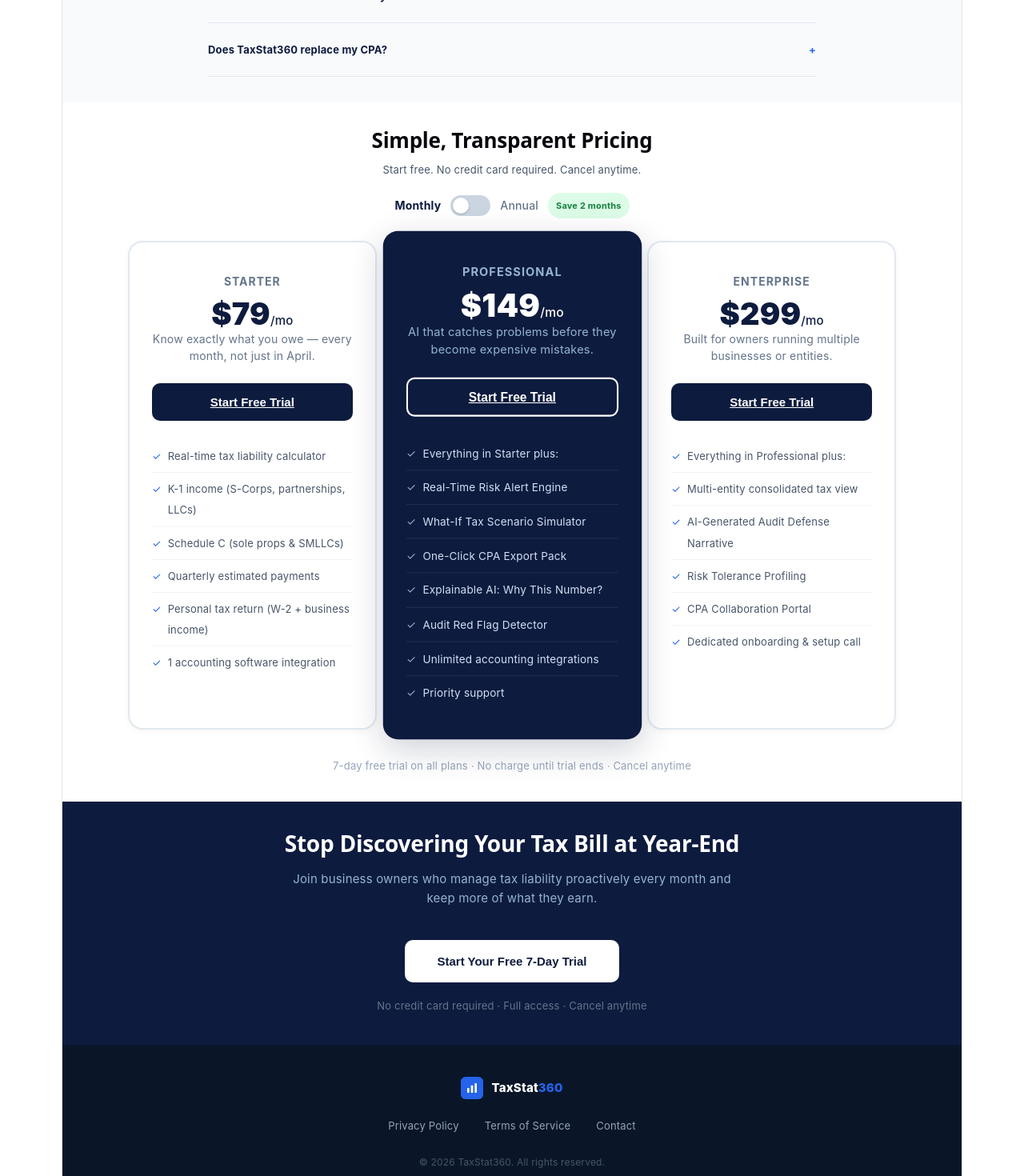
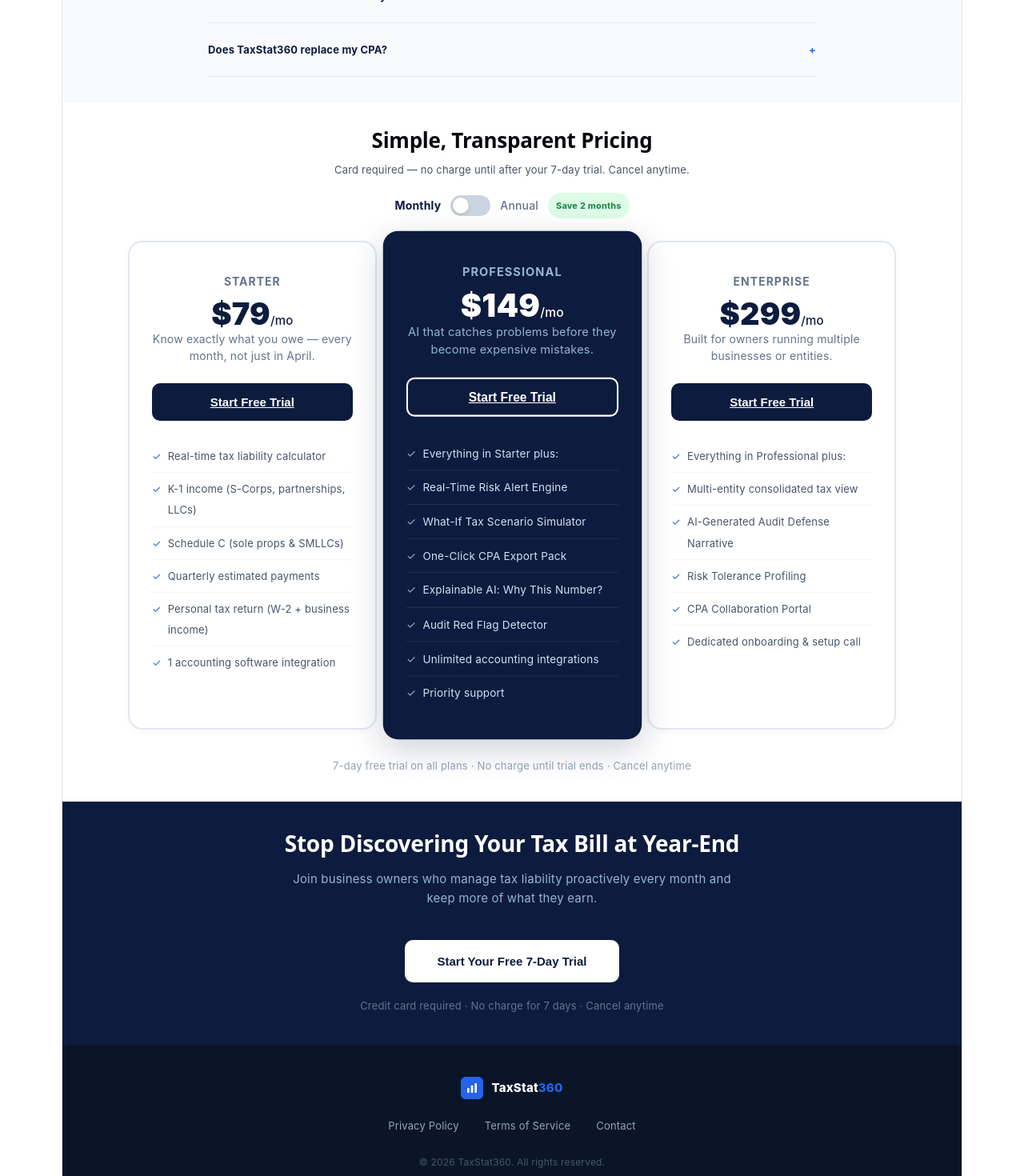
Before and after one commit to natashaverela-speckm/TaxStat360, a React (Vite) app: page / in a window 1280 px wide. Shown: the part 3222-4692 px from the top of the page at 80% size. Built offline with nearby package versions, Linux system fonts and the light colour scheme.

Commit message:
fix: update free trial messaging — credit card required, no charge until day 7

```diff
--- a/src/Landing.jsx
+++ b/src/Landing.jsx
@@ -128,7 +128,7 @@ export default function Landing() {
             { q: 'What accounting software does TaxStat360 connect to?', a: 'We currently integrate with QuickBooks Online, Xero, Wave, and FreshBooks. We pull your profit and loss data directly so you never have to manually enter numbers. More integrations are coming soon.' },
             { q: 'Can I use TaxStat360 if I have multiple businesses?', a: 'Yes. The Professional and Enterprise plans support multiple entities. You can connect a separate accounting system for each business and see your consolidated tax exposure across all of them in one view.' },
             { q: 'Is my financial data secure?', a: 'Absolutely. TaxStat360 uses bank-level 256-bit encryption and read-only API connections to your accounting software. We never have access to move or modify your money. Your data is never sold or shared with third parties.' },
-            { q: 'What is the 7-day free trial?', a: 'You get full access to all features on your selected plan for 7 days at no charge. No credit card is required to start. At the end of the trial, you can choose to subscribe or your account simply becomes inactive. No surprise charges.' },
+            { q: 'What is the 7-day free trial?', a: 'You get full access to all features on your selected plan for 7 days. A credit card is required to start your trial — this is used to set up your subscription. You will not be charged until your 7-day trial ends. Cancel anytime before day 7 and you will never be billed.' },
             { q: 'What does real-time mean exactly?', a: 'Every time you log in, TaxStat360 syncs with your accounting software and recalculates your estimated tax liability using your most current income and expense data. If you land a big client in October or make a large purchase in November, your tax picture updates immediately so you can act on it.' },
             { q: 'Does TaxStat360 replace my CPA?', a: 'No, and we do not try to. TaxStat360 is a tax management and planning tool, not a tax filing service. Think of it as giving you the same real-time visibility your CPA has, but available to you 365 days a year. Many of our users share their TaxStat360 dashboard with their CPA to make their relationship more productive.' },
           ].map((item, i) => (
@@ -144,7 +144,7 @@ export default function Landing() {
       </section>
       <section id="pricing" style={{ scrollMarginTop: 72 }} style={{ padding: '32px 24px', textAlign: 'center', background: '#fff' }}>
         <h2 style={{ fontSize: 26, fontWeight: 800, marginBottom: 8 }}>Simple, Transparent Pricing</h2>
-        <p style={{ fontSize: 13, color: '#475569', marginBottom: 16 }}>Start free. No credit card required. Cancel anytime.</p>
+        <p style={{ fontSize: 13, color: '#475569', marginBottom: 16 }}>Card required — no charge until after your 7-day trial. Cancel anytime.</p>
         <div style={{ display:'flex', alignItems:'center', justifyContent:'center', gap:12, marginBottom:28 }}>
           <span style={{ fontSize:14, fontWeight: isAnnual ? 500 : 700, color: isAnnual ? '#64748b' : '#0D1B3E' }}>Monthly</span>
           <div onClick={() => setBilling(isAnnual ? 'monthly' : 'annual')} style={{ width:50, height:26, background: isAnnual ? '#2563EB' : '#CBD5E1', borderRadius:13, cursor:'pointer', position:'relative', transition:'background 0.2s' }}><div style={{ position:'absolute', top:3, left: isAnnual ? 27 : 3, width:20, height:20, background:'#fff', borderRadius:'50%', transition:'left 0.2s', boxShadow:'0 1px 3px rgba(0,0,0,0.2)' }} /></div>
@@ -179,7 +179,7 @@ export default function Landing() {
         <h2 style={{ fontSize: 28, fontWeight: 900, color: '#fff', marginBottom: 16 }}>Stop Discovering Your Tax Bill at Year-End</h2>
         <p style={{ fontSize: 15, color: '#93b4d4', maxWidth: 560, margin: '0 auto 40px', lineHeight: 1.6 }}>Join business owners who manage tax liability proactively every month and keep more of what they earn.</p>
         <button onClick={() => nav('/signup')} style={{ background: '#fff', color: N, border: 'none', borderRadius: 10, padding: '18px 40px', fontWeight: 800, fontSize: 15, cursor: 'pointer', marginBottom: 16 }}>Start Your Free 7-Day Trial</button>
-        <p style={{ color: '#64748b', fontSize: 13 }}>No credit card required &middot; Full access &middot; Cancel anytime</p>
+        <p style={{ color: '#64748b', fontSize: 13 }}>Credit card required &middot; No charge for 7 days &middot; Cancel anytime</p>
       </section>
       <footer style={{ background: '#0a1628', padding: '40px 32px', textAlign: 'center' }}>
         <div style={{ maxWidth: 900, margin: '0 auto' }}>
```
